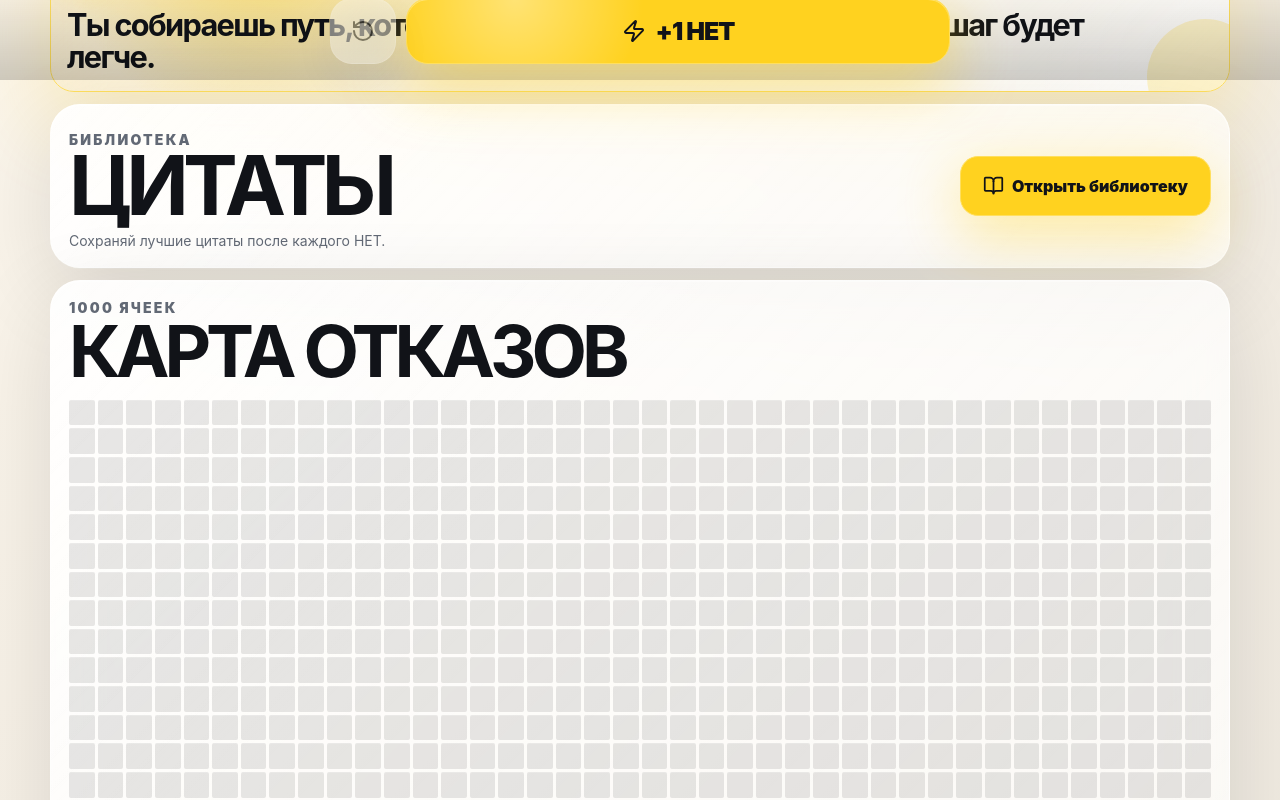
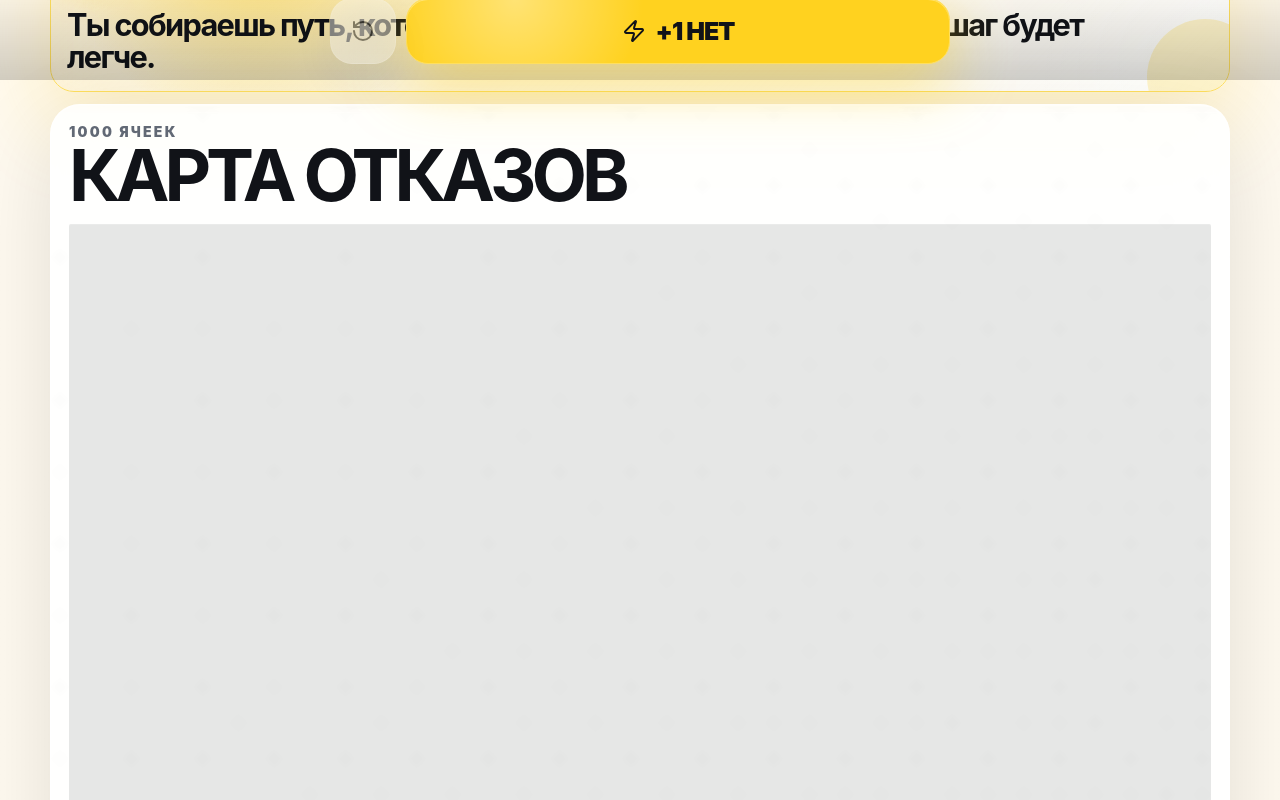
Before and after one commit to Iliavsevolodov/1000net, a React (Vite) app: page / in a window 1280 px wide. Shown: the part 720-1520 px from the top of the page. Built offline with nearby package versions, Linux system fonts and the light colour scheme.

Commit message:
Add century markers to refusal map and move quote library

```diff
--- a/src/App.tsx
+++ b/src/App.tsx
@@ -434,18 +434,6 @@ function App() {
         </article>
       </section>
 
-      <section className="quote-library-entry glass-card">
-        <div>
-          <p className="eyebrow">библиотека</p>
-          <h2>Цитаты</h2>
-          <p>{savedQuotes.length > 0 ? `Сохранено сильных фраз: ${savedQuotes.length}` : 'Сохраняй лучшие цитаты после каждого НЕТ.'}</p>
-        </div>
-        <button className="library-open-button" onClick={() => setQuoteLibraryOpen(true)}>
-          <BookOpen size={21} />
-          Открыть библиотеку
-        </button>
-      </section>
-
       <section className="grid-section glass-card">
         <div className="section-heading">
           <div>
@@ -454,11 +442,31 @@ function App() {
           </div>
         </div>
 
-        <div className="no-grid" aria-label="Таблица из 1000 отказов">
-          {Array.from({ length: 1000 }, (_, index) => {
-            const isFilled = index < state.noCount;
-            const isCurrent = index === state.noCount - 1;
-            return <div key={index} className={['no-cell', isFilled ? 'no-cell--filled' : '', isCurrent ? 'no-cell--current' : ''].join(' ')} title={`${index + 1} НЕТ`} />;
+        <div className="no-map" aria-label="Таблица из 1000 отказов с разделением по сотням">
+          {Array.from({ length: 10 }, (_, centuryIndex) => {
+            const startIndex = centuryIndex * 100;
+            const centuryLabel = startIndex + 100;
+
+            return (
+              <div className="no-century" key={centuryLabel}>
+                <div className="no-century__grid">
+                  {Array.from({ length: 100 }, (_, cellIndex) => {
+                    const index = startIndex + cellIndex;
+                    const isFilled = index < state.noCount;
+                    const isCurrent = index === state.noCount - 1;
+
+                    return (
+                      <div
+                        key={index}
+                        className={['no-cell', isFilled ? 'no-cell--filled' : '', isCurrent ? 'no-cell--current' : ''].join(' ')}
+                        title={`${index + 1} НЕТ`}
+                      />
+                    );
+                  })}
+                </div>
+                <div className="no-century__label">{centuryLabel}</div>
+              </div>
+            );
           })}
         </div>
       </section>
@@ -490,6 +498,18 @@ function App() {
             );
           })}
         </div>
+      </section>
+
+      <section className="quote-library-entry glass-card">
+        <div>
+          <p className="eyebrow">библиотека</p>
+          <h2>Цитаты</h2>
+          <p>{savedQuotes.length > 0 ? `Сохранено сильных фраз: ${savedQuotes.length}` : 'Сохраняй лучшие цитаты после каждого НЕТ.'}</p>
+        </div>
+        <button className="library-open-button" onClick={() => setQuoteLibraryOpen(true)}>
+          <BookOpen size={21} />
+          Открыть библиотеку
+        </button>
       </section>
 
       <footer className="footer glass-card">
```
